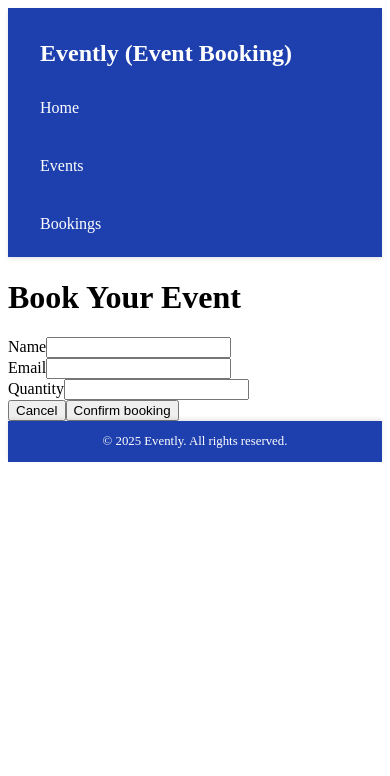
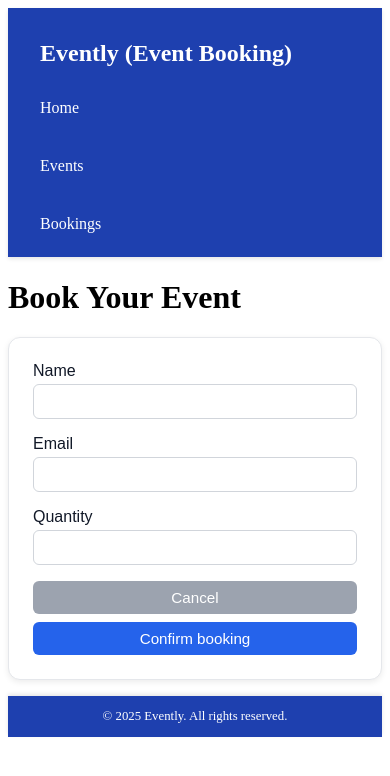
Before and after one commit to PriyeshIllam/ankita-testsubmit, a Next.js app: page /bookings in a window 390 px wide. Shown: the top 776 px of the page. Built offline with nearby package versions, Linux system fonts and the light colour scheme.

Commit message:
responsive styling

```diff
--- /dev/null
+++ b/src/components/BookingForm/BookingForm.module.css
@@ -0,0 +1,89 @@
+.container {
+  max-width: 400px;
+  margin: 1rem auto;
+  padding: 1.5rem;
+  border: 1px solid #e5e7eb; /* light gray border */
+  border-radius: 12px;
+  background-color: #ffffff;
+  box-shadow: 0 2px 6px rgba(0, 0, 0, 0.08);
+  display: flex;
+  flex-direction: column;
+  gap: 1rem;
+  font-family: Arial, sans-serif;
+}
+
+.field {
+  display: flex;
+  flex-direction: column;
+}
+
+.label {
+  font-weight: 500;
+  margin-bottom: 0.25rem;
+  color: #111827;
+}
+
+.input {
+  padding: 0.5rem;
+  border: 1px solid #d1d5db;
+  border-radius: 6px;
+  font-size: 0.95rem;
+  transition: border-color 0.2s ease, box-shadow 0.2s ease;
+}
+
+.input:focus {
+  outline: none;
+  border-color: #2563eb; /* blue */
+  box-shadow: 0 0 0 2px rgba(37, 99, 235, 0.2);
+}
+
+.error {
+  color: #dc2626; /* red */
+  font-size: 0.9rem;
+  margin: -0.5rem 0 0.5rem 0;
+}
+
+.buttonGroup {
+  display: flex;
+  justify-content: space-between;
+  gap: 0.5rem;
+}
+
+.button {
+  flex: 1;
+  padding: 0.5rem 1rem;
+  font-size: 0.95rem;
+  border-radius: 6px;
+  border: none;
+  cursor: pointer;
+  transition: background-color 0.2s ease;
+}
+
+.cancelButton {
+  background-color: #9ca3af; /* gray */
+  color: #ffffff;
+}
+
+.cancelButton:hover {
+  background-color: #6b7280;
+}
+
+.confirmButton {
+  background-color: #2563eb; /* blue */
+  color: #ffffff;
+}
+
+.confirmButton:hover {
+  background-color: #1e40af;
+}
+
+/* Responsive: full width on small screens */
+@media (max-width: 480px) {
+  .buttonGroup {
+    flex-direction: column;
+  }
+
+  .button {
+    width: 100%;
+  }
+}
--- a/src/components/BookingForm/index.tsx
+++ b/src/components/BookingForm/index.tsx
@@ -1,4 +1,5 @@
 import { useState } from "react";
+import styles from "./BookingForm.module.css";
 
 interface Event {
   id: string;
@@ -38,43 +39,52 @@ export default function BookingForm({ event, onCancel, onConfirm }: BookingFormP
   };
 
   return (
-    <div>
-      <div>
-        <label htmlFor="name">Name</label>
+    <div className={styles.container}>
+      <div className={styles.field}>
+        <label htmlFor="name" className={styles.label}>Name</label>
         <input
           id="name"
           aria-label="Name"
+          className={styles.input}
           value={name}
           onChange={(e) => setName(e.target.value)}
         />
       </div>
-      <div>
-        <label htmlFor="email">Email</label>
+
+      <div className={styles.field}>
+        <label htmlFor="email" className={styles.label}>Email</label>
         <input
           id="email"
+          type="email"
           aria-label="Email"
-          type="email"
+          className={styles.input}
           value={email}
           onChange={(e) => setEmail(e.target.value)}
         />
       </div>
-      <div>
-        <label htmlFor="quantity">Quantity</label>
+
+      <div className={styles.field}>
+        <label htmlFor="quantity" className={styles.label}>Quantity</label>
         <input
           id="quantity"
+          type="number"
           aria-label="Quantity"
-          type="number"
+          className={styles.input}
           value={quantity}
           onChange={(e) => setQuantity(e.target.value)}
         />
       </div>
-      {error && <p>{error}</p>}
-      <button type="button" onClick={onCancel}>
-        Cancel
-      </button>
-      <button type="button" onClick={handleSubmit}>
-        Confirm booking
-      </button>
+
+      {error && <p className={styles.error}>{error}</p>}
+
+      <div className={styles.buttonGroup}>
+        <button type="button" className={`${styles.button} ${styles.cancelButton}`} onClick={onCancel}>
+          Cancel
+        </button>
+        <button type="button" className={`${styles.button} ${styles.confirmButton}`} onClick={handleSubmit}>
+          Confirm booking
+        </button>
+      </div>
     </div>
   );
 }
```
